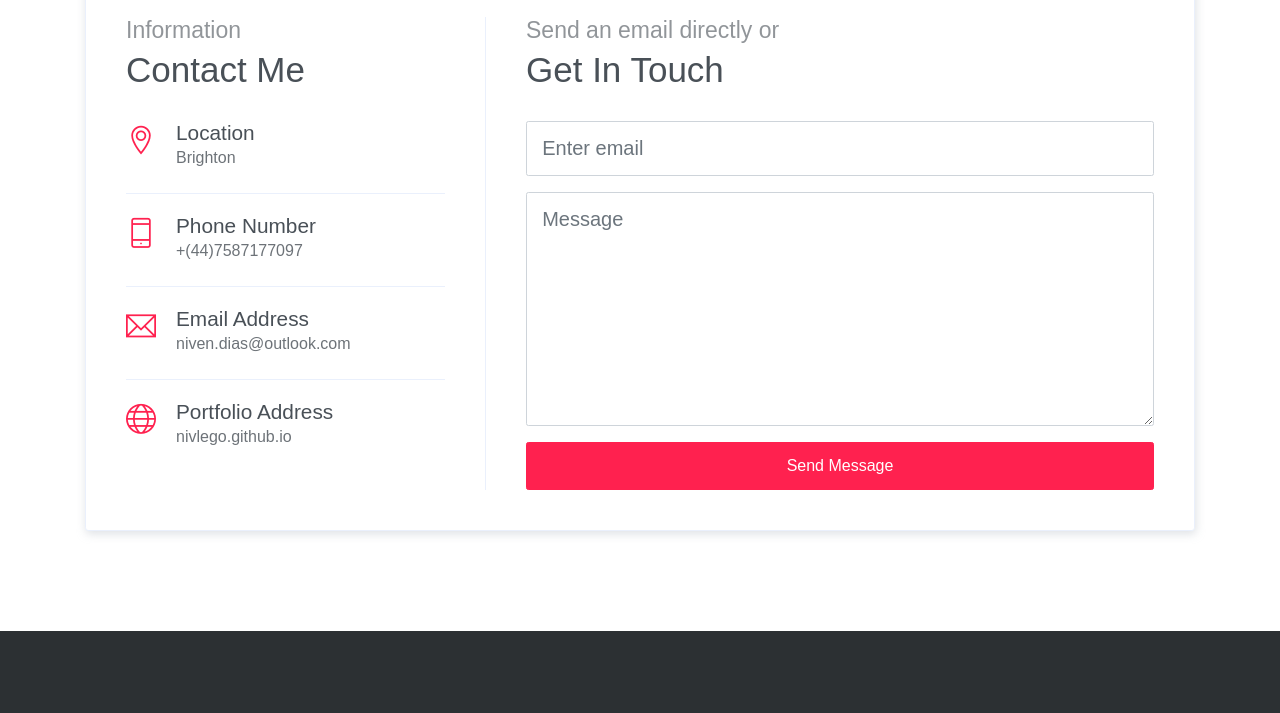
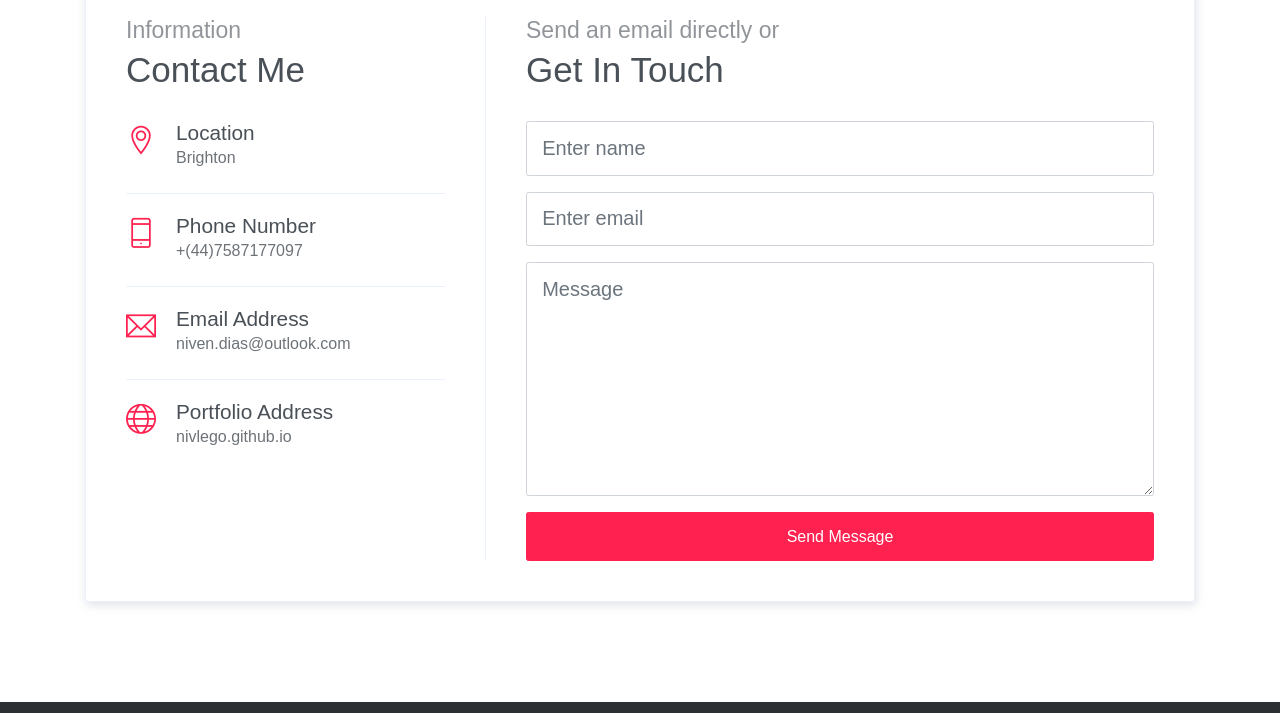
Before and after one commit to nivlego/nivlego.github.io, a plain HTML site: page index.html in a window 1280 px wide. Shown: the part 8340-9053 px from the top of the page. Drawn offline with Linux system fonts and the light colour scheme.

Commit message:
Add files via upload

```diff
--- a/index.html
+++ b/index.html
@@ -602,13 +602,13 @@
                 <div class="form">
                     <h6 class="section-subtitle"> Send an email directly or</h6>
                     <h6 class="section-title mb-4">Get In Touch</h6>
-                    <form action = "https://formsubmit.co/f9f299e55e6666d74990e8d559aab393" method = "POST" input type="hidden" name="_captcha" value="false">
+                    <form action = "https://formsubmit.co/f9f299e55e6666d74990e8d559aab393" method = "POST">
                         <div class="form-group">
-                            <input type="email" class="form-control form-control-lg" id="exampleInputEmail1" aria-describedby="emailHelp" placeholder="Enter email" required>
+                            <input name = "name" type="text" class="form-control form-control-lg" id="exampleInputEmail1" aria-describedby="emailHelp" placeholder="Enter name" required>
                         </div>
-                        <!-- <div class="form-group">
-                            <input type="password" class="form-control form-control-lg" id="exampleInputPassword1" placeholder="Password" required>
-                        </div> -->
+                        <div class="form-group">
+                            <input name = "email" type="email" class="form-control form-control-lg" id="exampleInputEmail1" aria-describedby="emailHelp" placeholder="Enter email" required>
+                        </div>
                         <div class="form-group">
                             <textarea name="contact-message" id="" cols="30" rows="7" class="form-control form-control-lg" placeholder="Message"></textarea>
                         </div>
```
